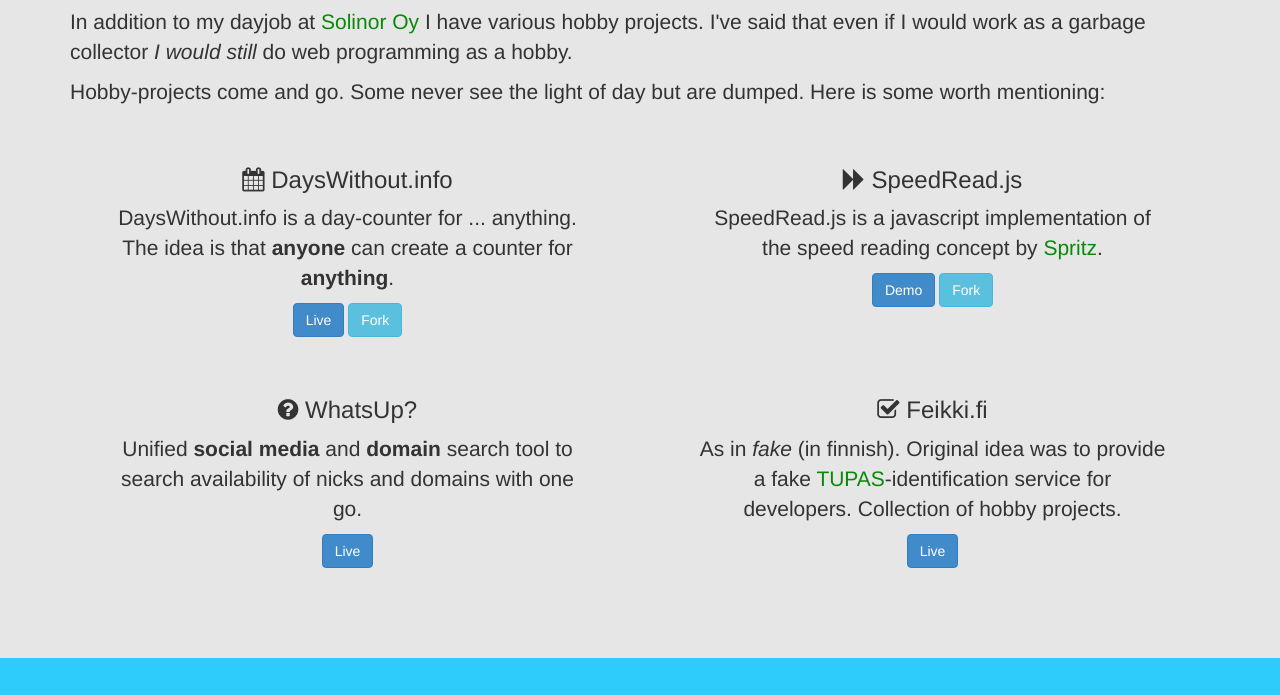
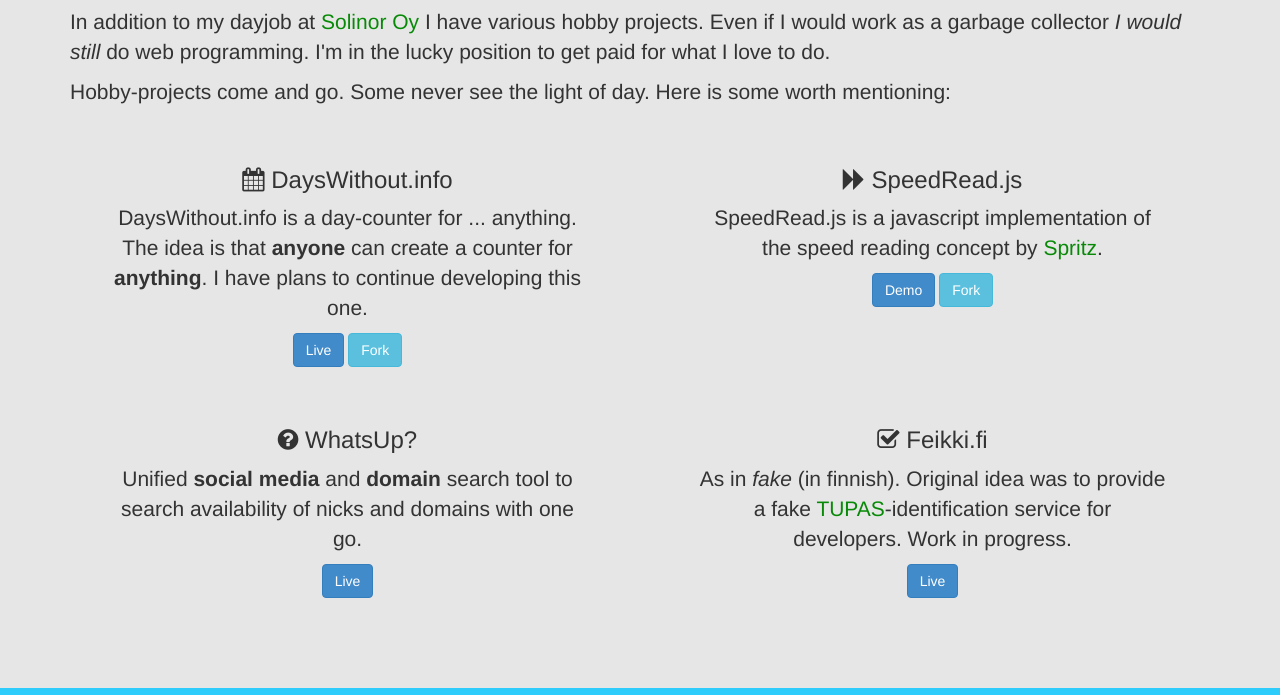
Before and after one commit to ykarikos/jsomerstone.github.io, a plain HTML site: page index.html in a window 1280 px wide. Shown: the part 582-1277 px from the top of the page. Drawn offline with Linux system fonts and the light colour scheme.

Commit message:
Minor text changes

```diff
--- a/index.html
+++ b/index.html
@@ -97,19 +97,20 @@
             <p>
                 In addition to my dayjob at <a href="http://solinor.fi" target="_blank" title="Solinor Oy - my employer">
                 Solinor Oy</a> I have various hobby projects.
-                I've said that even if I would work as a garbage collector <i>I would still</i> do web programming
-                as a hobby.
+                Even if I would work as a garbage collector <i>I would still</i> do web programming. I'm in the lucky
+                position to get paid for what I love to do.
             </p>
 
             <p>
-                Hobby-projects come and go. Some never see the light of day but are dumped. Here is some worth mentioning:
+                Hobby-projects come and go. Some never see the light of day. Here is some worth mentioning:
             </p>
             <div class="row">
                 <div class="col-md-6 project">
                     <h3 id="dayswithout"><i class="fa fa-calendar"></i> DaysWithout.info</h3>
                     <p>
                         DaysWithout.info is a day-counter for ... anything. The idea is
-                        that <b>anyone</b> can create a counter for <b>anything</b>.
+                        that <b>anyone</b> can create a counter for <b>anything</b>. I have plans to continue developing
+                        this one.
                     </p>
                     <a href="http://dayswithout.info" target="_blank" class="btn btn-primary">Live</a>
                     <a href="https://github.com/JSomerstone/DaysWithoutX" target="_blank" class="btn btn-info">Fork</a>
@@ -140,7 +141,7 @@
                     <p>
                         As in <i>fake</i> (in finnish). Original idea was to provide a fake
                         <a href="http://en.wikipedia.org/wiki/TUPAS" target="_blank">TUPAS</a>-identification
-                        service for developers. Collection of hobby projects.
+                        service for developers. Work in progress.
                     </p>
                     <a href="http://feikki.fi/" target="_blank" class="btn btn-primary">Live</a>
                 </div>
```
